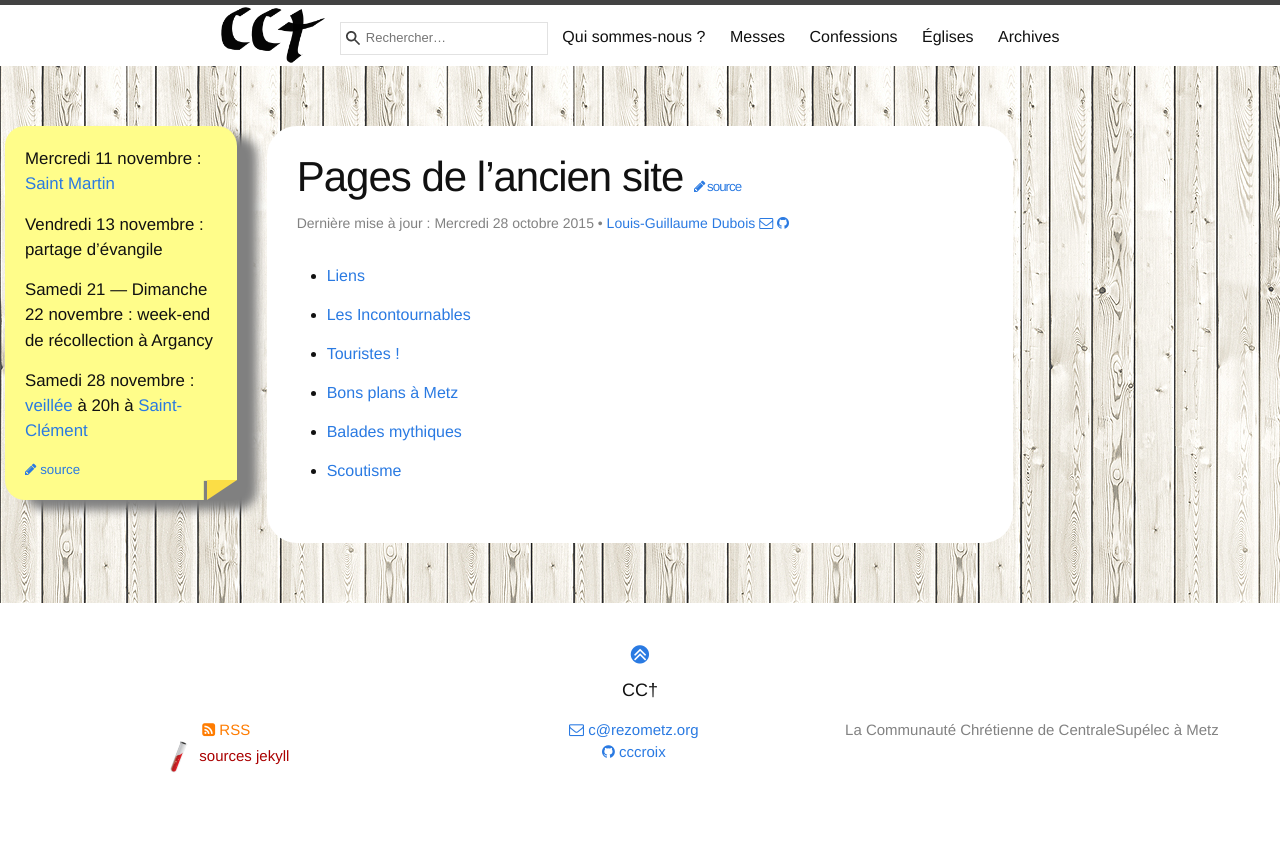
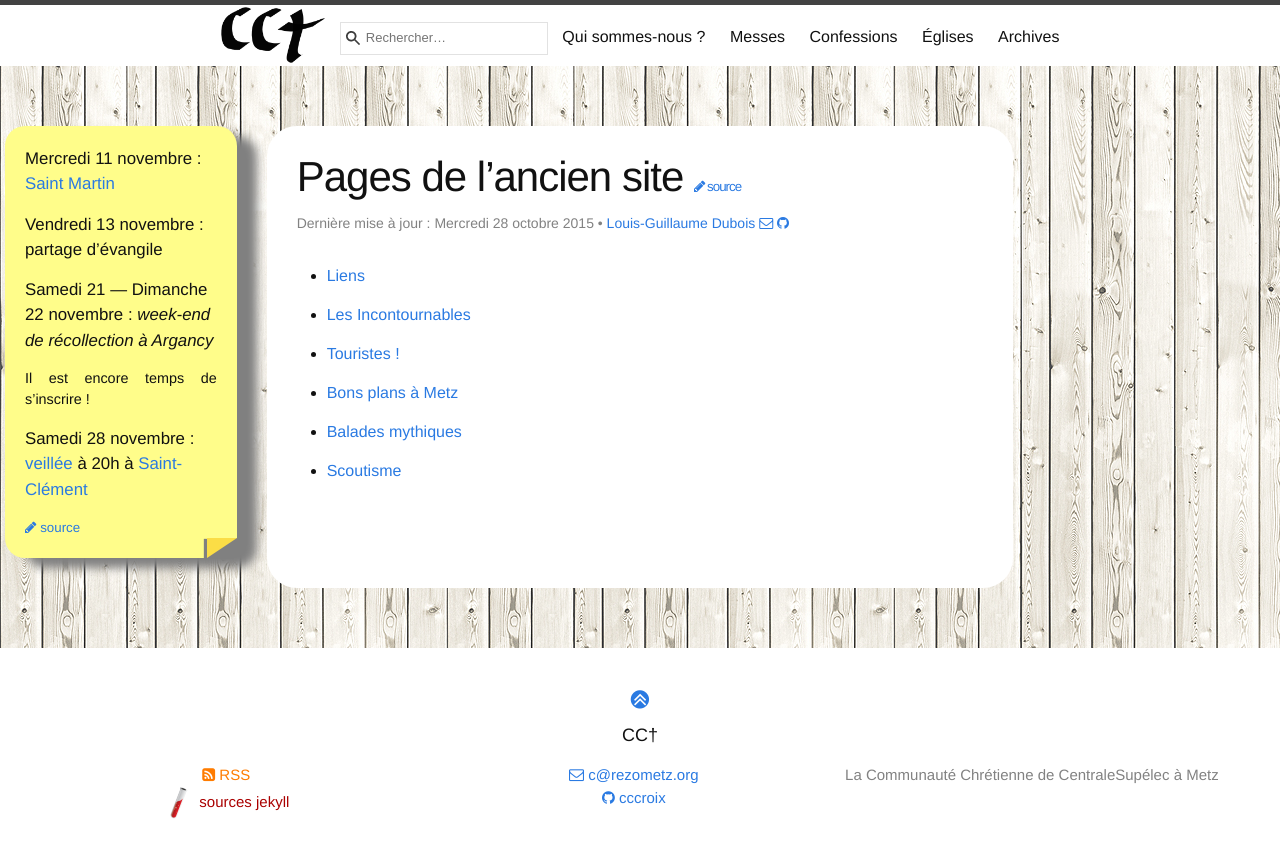
Before and after one commit to cccroix/cccroix.github.io, a Jekyll site: the page built from wpimport.md, in a window 1280 px wide. Shown: the top 857 px of the page. Built offline with Jekyll 4.4.1, drawn with Linux system fonts in a browser that asks for light colours.

Commit message:
We argency

```diff
--- a/blocnote.md
+++ b/blocnote.md
@@ -9,6 +9,8 @@ published: true
 
 ### Vendredi 13 novembre : partage d’évangile
 
-### Samedi 21 — Dimanche 22 novembre : week-end de récollection à Argancy
+### Samedi 21 — Dimanche 22 novembre : *week-end de récollection à Argancy*
+
+Il est encore temps de s'inscrire !
 
 ### Samedi 28 novembre : [veillée](http://veilleespourlavie.com/a-propos/) à 20h à [Saint-Clément](/eglises/clement.html)
```
